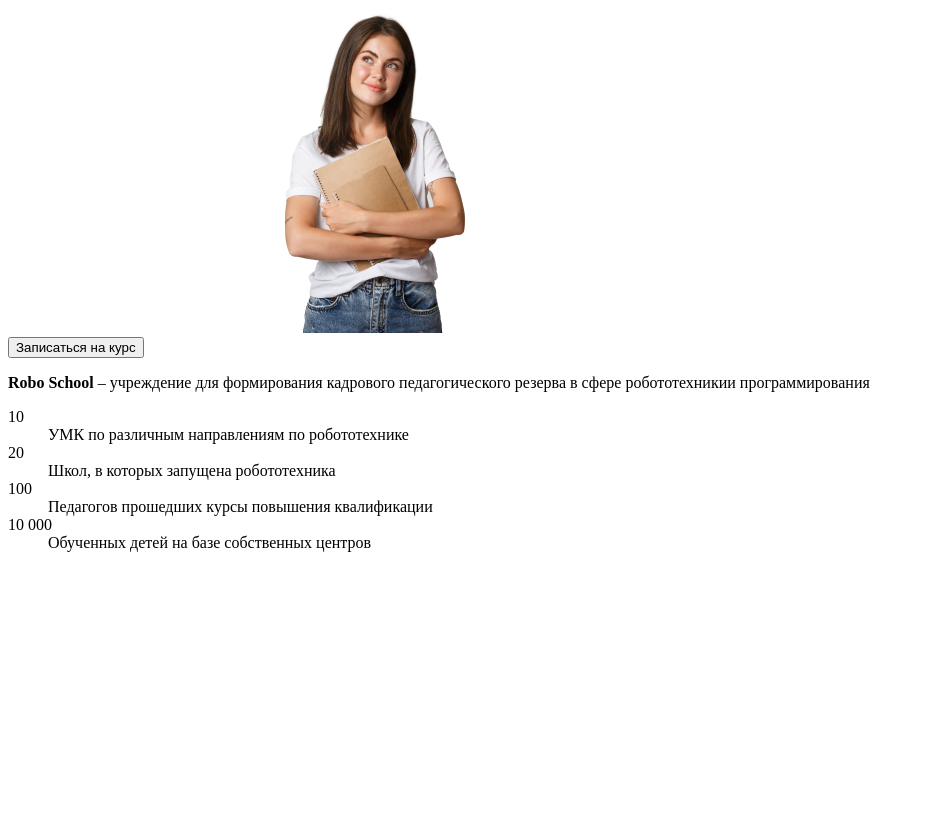
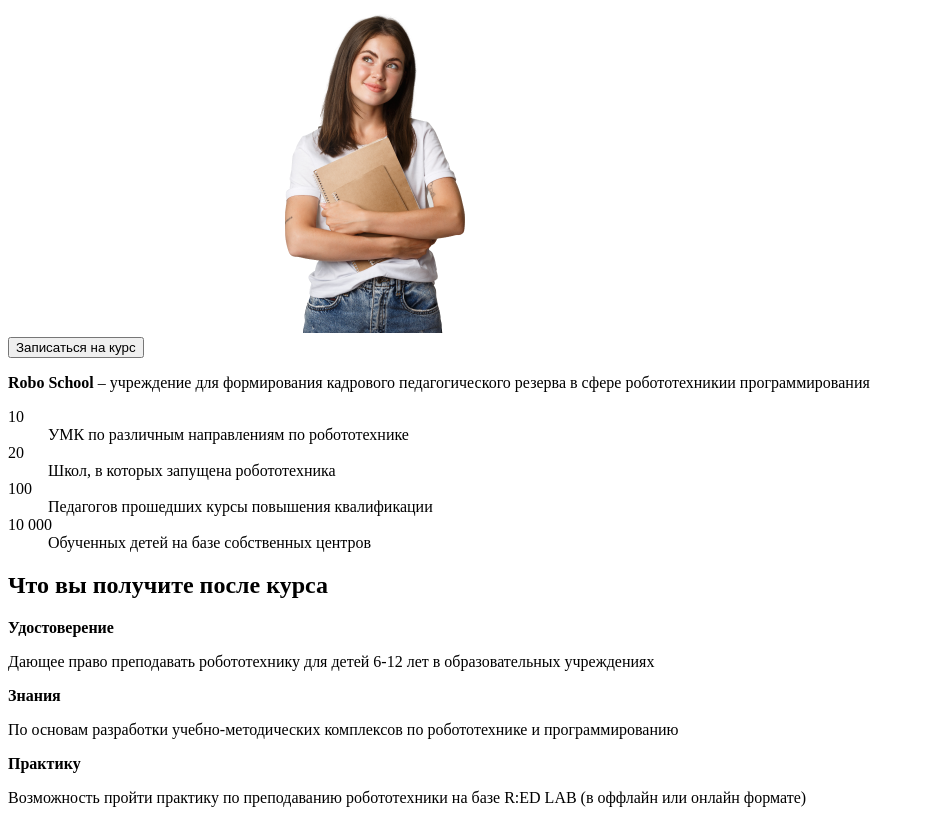
Before and after one commit to Nik-Gaydar/Robo.School, a plain HTML site: page index.html in a window 1280 px wide. Shown: the part 88-911 px from the top of the page, without its empty margins (0-925 px from the left). Before the commit the page ends 800 px from the top, so only its background shows below. Drawn offline with Linux system fonts and the light colour scheme.

Commit message:
added html for section 3

```diff
--- a/index.html
+++ b/index.html
@@ -63,7 +63,41 @@
       </div>
     </div>
   </section>
-  <section></section>
+
+  <section class="advantages" id="advantages">
+    <div class="advantages__wrapper">
+      <h2 class="advantages__title">
+        Что вы получите после курса
+      </h2>
+      <div class="advantages__list">
+        <div class="advantages__item">
+          <p class="advantages__heading">
+            <strong>Удостоверение</strong>
+          </p>
+          <p class="advantages__copy">
+            Дающее право преподавать робототехнику для детей 6-12 лет в образовательных учреждениях
+          </p>
+        </div>
+        <div class="advantages__item">
+          <p class="advantages__heading">
+            <strong>Знания</strong>
+          </p>
+          <p class="advantages__copy">
+            По основам разработки учебно-методических комплексов по робототехнике и программированию
+          </p>
+        </div>
+        <div class="advantages__item">
+          <p class="advantages__heading">
+            <strong>Практику</strong>
+          </p>
+          <p class="advantages__copy">
+            Возможность пройти практику по преподаванию робототехники на базе R:ED LAB (в оффлайн или онлайн формате)
+          </p>
+        </div>
+      </div>
+    </div>
+  </section>
+
   <section></section>
   <section></section>
   <section></section>
```
Also changed, not shown: Assets/icons/hint.svg (added).
